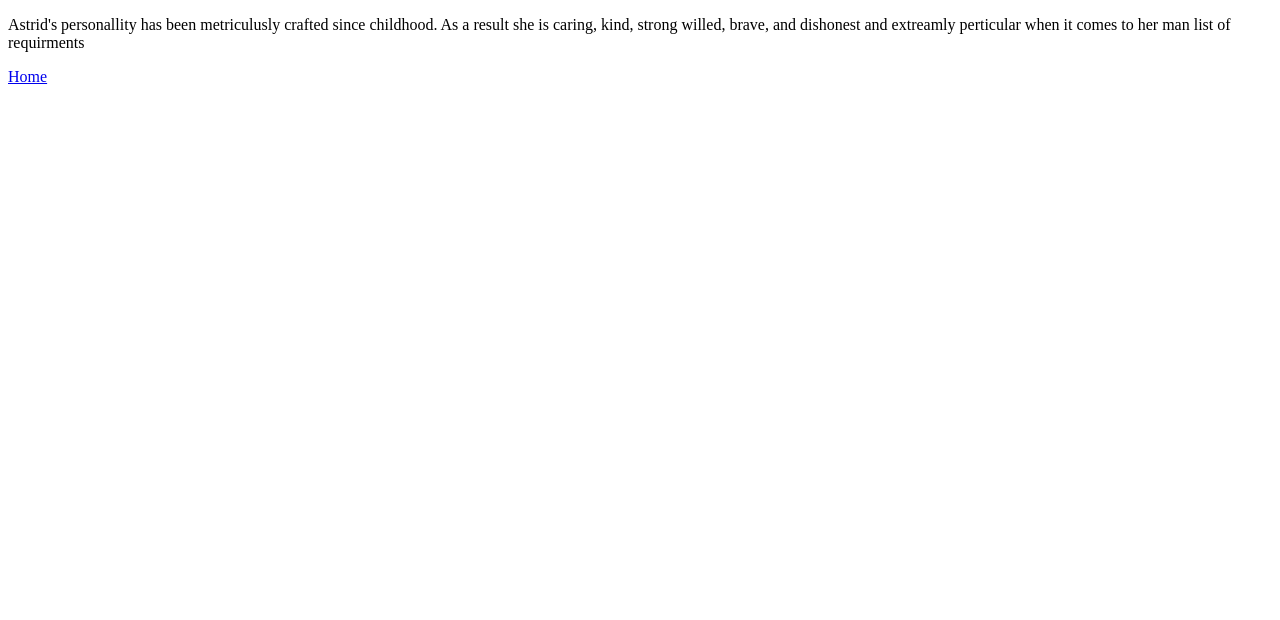
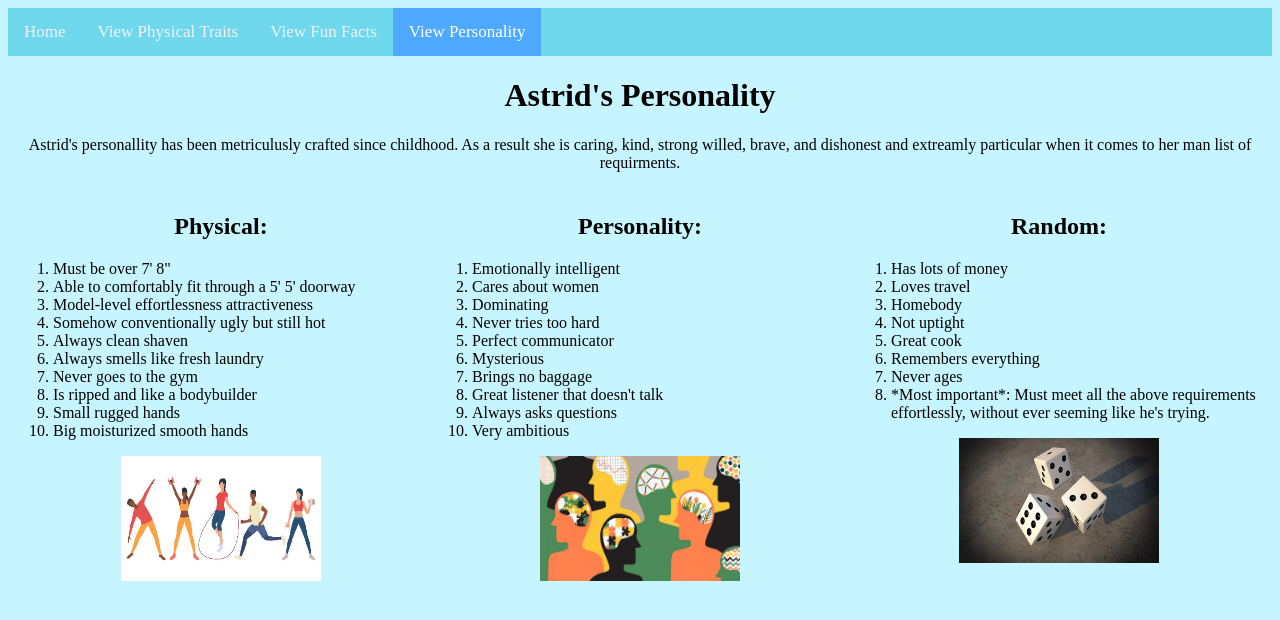
Before and after one commit to elise-t26/ET-ForAstridHuzzzzzz, a plain HTML site: page AstridsPersonality.html in a window 1280 px wide. Drawn offline with Linux system fonts and the light colour scheme.

Commit message:
Add files via upload

```diff
--- a/AstridsPersonality.html
+++ b/AstridsPersonality.html
@@ -3,10 +3,64 @@
 <head>
 <link href="style.css" type="text/css" rel="stylesheet"/>
 </head>
+<body>
 
-<body>
-<p> Astrid's personallity has been metriculusly crafted since childhood. As a result she is caring, kind, strong willed, brave, and dishonest and extreamly perticular when it comes to her man list of requirments
-</p>
-<a href="index.html">Home</a>
+	<div class="topnav">
+		<center>
+			<a href="index.html">Home</a>
+			<a href="AstridsPhysicalTraits.html">View Physical Traits</a>
+			<a href="AstridFunFacts.html">View Fun Facts</a>
+			<a href="AstridsPersonality.html" class="active">View Personality</a></center>
+		</div>
+
+<center><h1>Astrid's Personality</h1>
+<p> Astrid's personallity has been metriculusly crafted since childhood. As a result she is caring, kind, strong willed, brave, and dishonest  and extreamly particular when it comes to her man list of requirments.</p></center>
+
+<div class="container-2">
+	<div class="physical">
+<center><h2>Physical:</h2></center>
+<ol>
+<li>Must be over 7' 8"</li>
+<li>Able to comfortably fit through a 5' 5' doorway</li>
+<li>Model-level effortlessness attractiveness</li>
+<li>Somehow conventionally ugly but still hot</li>
+<li>Always clean shaven</li>
+<li>Always smells like fresh laundry</li>
+<li>Never goes to the gym</li>
+<li>Is ripped and like a bodybuilder</li>
+<li>Small rugged hands</li>
+<li>Big moisturized smooth hands</ol>
+<center><img src="PhysicalPeople.JPG" alt="Photo of active people" width= "200" height="125"/></center>
+</div>
+
+<div class="personlity">
+	<center><h2>Personality:</h2></center><ol>
+<li>Emotionally intelligent</li>
+<li>Cares about women</li>
+<li>Dominating</li>
+	<li>Never tries too hard</li>
+<li>Perfect communicator</li>
+<li>Mysterious</li>
+<li>Brings no baggage</li>
+<li>Great listener that doesn't talk</li>
+<li>Always asks questions</li>
+<li>Very ambitious</li></ol>
+<center><img src="Personality.JPG" alt="Photo of brain" width= "200" height="125"/></center>
+</div>
+
+<div class="random">
+<center><h2>Random:</h2></center>
+<ol>
+<li>Has lots of money</li>
+<li>Loves travel</li>
+<li>Homebody</li>
+<li>Not uptight</li>
+<li>Great cook</li>
+<li>Remembers everything</li>
+<li>Never ages</li>
+<li>*Most important*:
+Must meet all the above requirements effortlessly, without ever seeming like he's trying.</li></ol>
+<center><img src="Dice.JPG" alt="Photo of dice" width= "200" height="125"/></center>
+</div></div>
 </body>
 </html>
--- a/style.css
+++ b/style.css
@@ -1,7 +1,64 @@
+
+body { background-color: #C7F5FF;
+ }
+
+
+
+.container-2 {
+  display: grid;
+  grid-template-areas:
+    "physical personlity random";
+  grid-template-columns: 1fr 1fr 1fr;
+  gap: 3px;
+  padding: 5px;
+}
+  .container div {
+  padding: 10px;
+}
+.container div.header {
+  grid-area: header;
+  text-align: center;
+}
+.container div.sidebar {
+  grid-area: sidebar;
+  padding-left: 0;
+}
+.container div.info {
+  grid-area: info;
+}
+.container div.footer {
+  grid-area: footer;
+  text-align: center;
+}
+
+
+.topnav {
+	background-color: #6FD8ED;
+	overflow:hidden;
+}
+
+.topnav a {
+   float: left;
+   color: #f2f2f2;
+   text-align: center;
+   padding: 14px 16px;
+   text-decoration: none;
+   font-size: 17px;
+}
+
+.topnav a:hover {
+   background-color: #4FAAFF;
+   color: black;
+}
+
+.topnav a.active {
+   background-color: #4FAAFF;
+   color: white;
+}
+
 
 ul {
-	list-style-type: none;
-}
+	list-style-type: none;}
 
 .container{
 	display: grid;
@@ -31,6 +88,3 @@ ul {
   grid-area: footer;
   text-align: center;
 }
-div {
-  border: 2px solid limegreen;
-}
```
Also changed, not shown: AstridFunFacts.html (+13 -5 lines), AstridsPhysicalTraits.html (+14 -11 lines), index.html (+21 -10 lines), Buttons.JPG (added), Dice.JPG (added), DirtyBlonde.JPG (added), GoldenBubble.JPG (added), HazelEyes.PNG (added), Personality.JPG (added), PhysicalPeople.JPG (added), Sweden.JPG (added).
